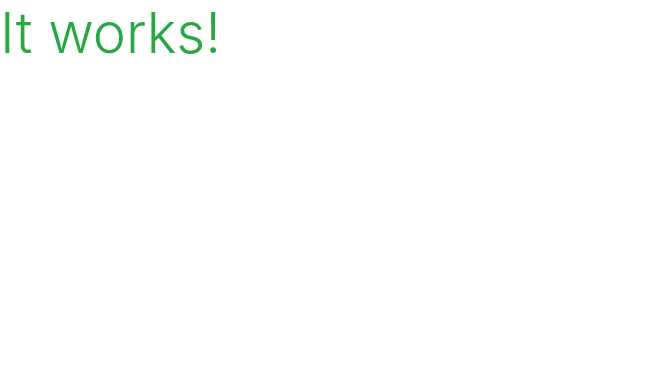
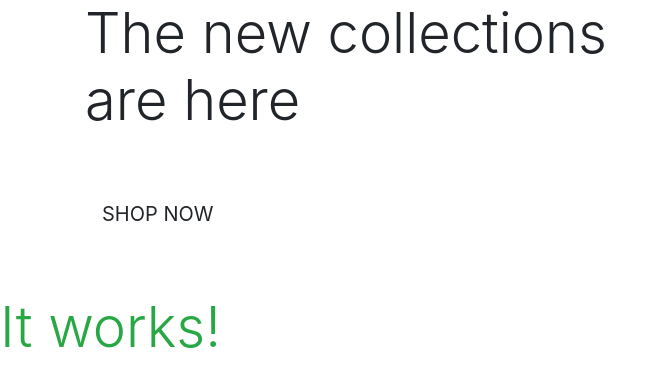
Before and after one commit to GroundBuilder/boutique_ado_v1, a Django app: page / in a window 1280 px wide. Shown: the top 387 px of the page, without its empty margins (0-662 px from the left). Run offline with Django 3.2, Linux system fonts and the light colour scheme.

Commit message:
Add homepage content

```diff
--- a/home/templates/home/index.html
+++ b/home/templates/home/index.html
@@ -1,7 +1,28 @@
 {% extends "base.html" %}
 {% load static %}
 
+{% block page_header %}
+<div class="container header-container">
+    <div class="row">
+        <div class="col"></div>
+    </div>
+</div>
+{% endblock %}
+
 {% block content %}
+<div class="container h-100">
+    <div class="row h-100">
+        <div class="col-7 col-md-6 my-auto">
+            <h1 class="display-4 logo-font text-back">The new collections are here</h1>
+            <div class="my-5">
+                <h4>
+                    <a href="#" class="shop-now-button btn btn-lg rounded-0 text-uppercase py-3">Shop Now</a>
+                </h4>
+            </div>
+        </div>
+
+    </div>
+</div>
 <h1 class="display-4 text-success">It works!</h1>
 
 {% endblock %}
--- a/home/views.py
+++ b/home/views.py
@@ -1,6 +1,7 @@
 from django.shortcuts import render
 
 # Create your views here.
+
 
 def index(request):
     """ A view to return the index page.  """
```
